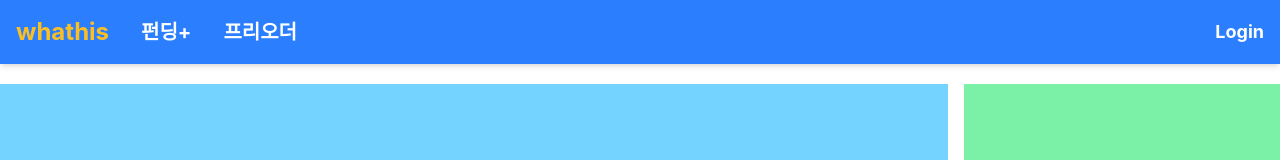
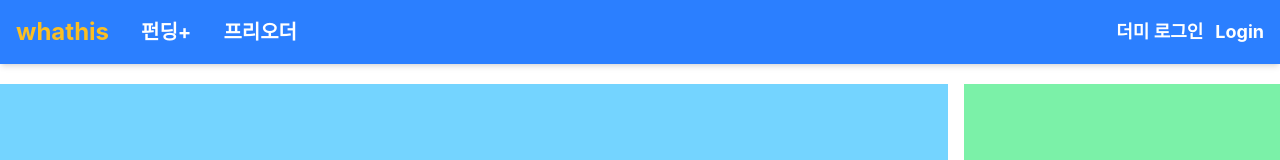
Before and after one commit to SeSAC-WhaThis/WhaThis-Front, a React (Vite) app: page / in a window 1280 px wide. Shown: the top 160 px of the page. Built offline with nearby package versions, Linux system fonts and the light colour scheme; no server answers; a web font is replaced by a local one.

Commit message:
feature/dummyLogin

```diff
--- a/src/components/menus/RootMenus.tsx
+++ b/src/components/menus/RootMenus.tsx
@@ -2,13 +2,20 @@ import React from "react";
 import { NavLink, useNavigate } from "react-router-dom";
 import { useSelector, useDispatch } from "react-redux";
 import { logout } from "../../store/authSlice";
-import type { RootState } from "../../store"; // 1. RootState 타입 import
+import type { RootState } from "../../store";
+// 더미 로그인용 액션과 더미 응답 데이터
+import { mockLogin } from "../../store/authSlice";
+import { dummyAuthResponse } from "../../mocks/dummyAuthResponse";
+// 경로 상수
 import { PATH } from "../../constants/path";
-
+import defaultavatar from "../../assets/icons/defaultavatar.png";
 export default function RootMenus() {
   const dispatch = useDispatch();
   const navigate = useNavigate();
-  const { isAuthenticated } = useSelector((state: RootState) => state.auth);
+
+  // isAuthenticated 뿐 아니라 user도 가져오기
+  const { token, user } = useSelector((state: RootState) => state.auth);
+  const isLoggedIn = Boolean(token);
 
   const handleLogout = () => {
     dispatch(logout());
@@ -16,10 +23,12 @@ export default function RootMenus() {
     navigate(PATH.MAIN);
   };
 
-  // 3. NavLink 활성 스타일
   const activeLinkStyle = {
-    color: "#FBBF24", // TailwindCSS amber-400
+    color: "#FBBF24",
   };
+
+  // ✅ 프로필 이미지 없을 때 기본 이미지(원하면 경로 바꿔도 됨)
+  const profileImgSrc = user?.profileImageUrl || "/default-avatar.png";
 
   return (
     <nav
@@ -55,8 +64,16 @@ export default function RootMenus() {
           </NavLink>
         </li>
       </ul>
-      <div className="text-lg">
-        {!isAuthenticated ? (
+
+      {/* ✅ 오른쪽 영역 */}
+      <div className="text-lg flex items-center gap-3">
+        <button
+          className="hover:text-amber-300 transition-colors"
+          onClick={() => dispatch(mockLogin(dummyAuthResponse))}
+        >
+          더미 로그인
+        </button>
+        {!isLoggedIn ? (
           <NavLink
             to={PATH.AUTH.LOGIN}
             className="hover:text-amber-300 transition-colors"
@@ -64,12 +81,31 @@ export default function RootMenus() {
             Login
           </NavLink>
         ) : (
-          <button
-            onClick={handleLogout}
-            className="hover:text-amber-300 transition-colors"
-          >
-            Logout
-          </button>
+          <>
+            {/* 프로필 이미지 */}
+            <img
+              src={profileImgSrc}
+              alt="프로필"
+              className="w-9 h-9 rounded-full object-cover border border-white/50"
+              onError={(e) => {
+                // 이미지 깨지면 기본 이미지로 교체
+                (e.currentTarget as HTMLImageElement).src = defaultavatar;
+              }}
+            />
+
+            {/* 이름 */}
+            <span className="text-white/90 font-semibold max-w-35 truncate">
+              {user?.name ?? "사용자"}
+            </span>
+
+            {/* 로그아웃 버튼 */}
+            <button
+              onClick={handleLogout}
+              className="px-3 py-1 rounded-md bg-white/15 hover:bg-white/25 transition-colors"
+            >
+              Logout
+            </button>
+          </>
         )}
       </div>
     </nav>
--- /dev/null
+++ b/src/mocks/dummyAuthResponse.ts
@@ -0,0 +1,7 @@
+import type { AuthResponse } from "../store/authSlice";
+import { dummyUser } from "./dummyUser";
+
+export const dummyAuthResponse: AuthResponse = {
+  user: dummyUser,
+  token: "dummy-token",
+};
--- /dev/null
+++ b/src/mocks/dummyUser.ts
@@ -0,0 +1,8 @@
+import type { User } from "../store/authSlice";
+
+export const dummyUser: User = {
+  id: 1,
+  email: "dummy@whathis.com",
+  name: "더미유저",
+  profileImageUrl: "https://via.placeholder.com/150",
+};
```
Also changed, not shown: src/assets/icons/defaultavatar.png (added).
